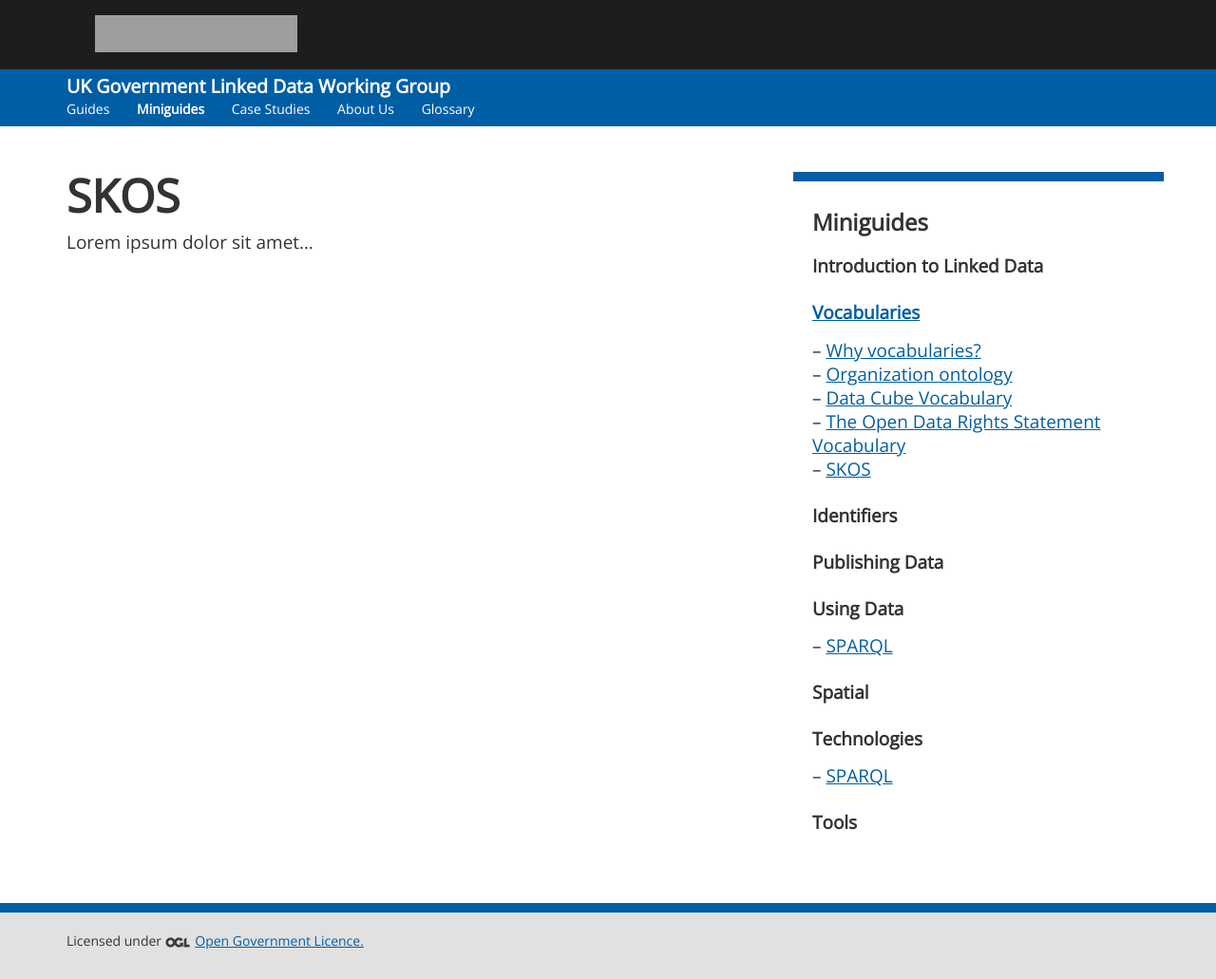
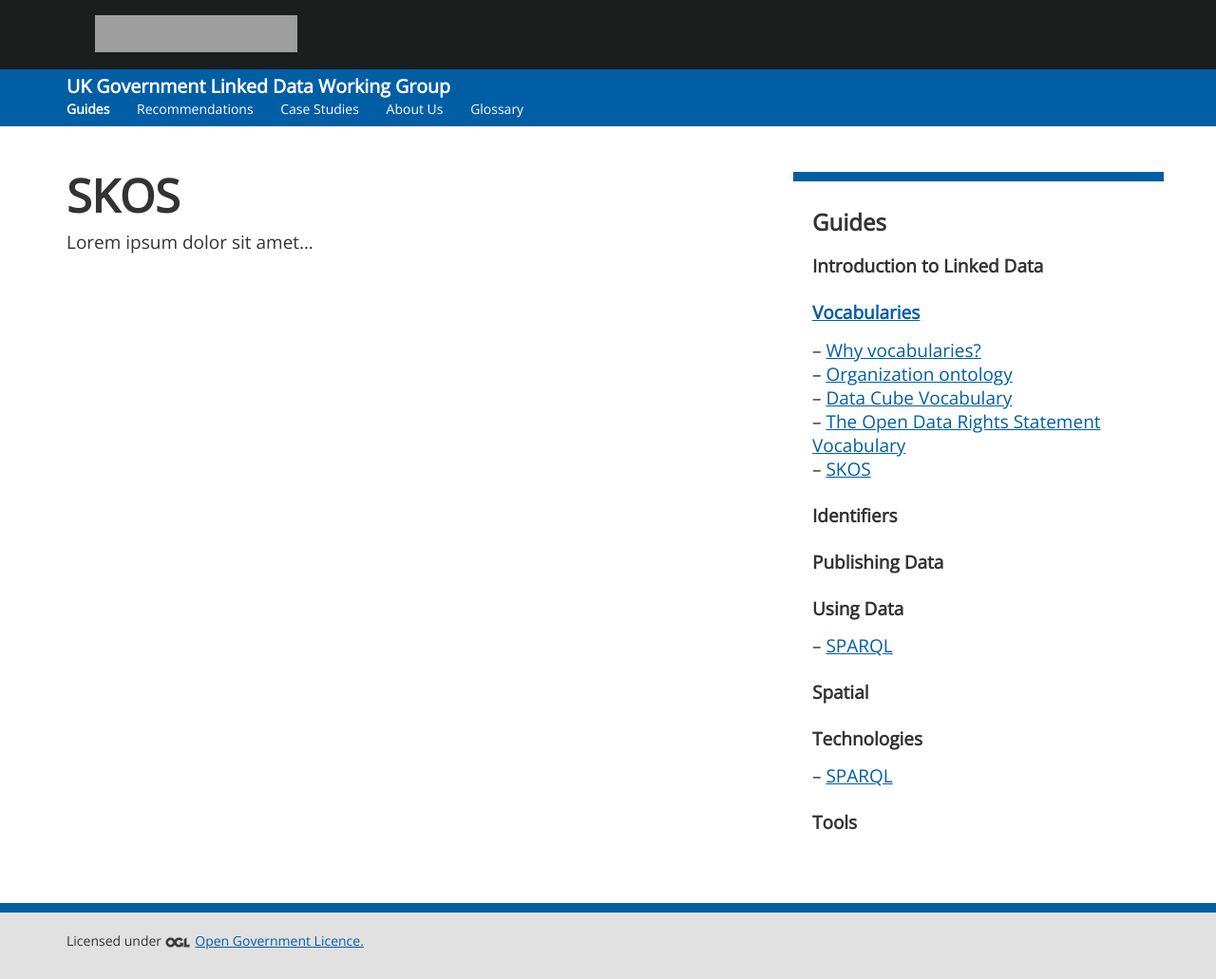
Before and after one commit to UKGovLD/ukgovldwg, a Jekyll site: the page built from miniguides/skos.md, in a window 1280 px wide. Shown: the whole page at 95% size. Built offline with Jekyll 4.4.1, drawn with Linux system fonts in a browser that asks for light colours; grey boxes are pictures that could not be loaded.

Commit message:
Rename sections and reorganise navigation

```diff
--- a/_data/guides.yml
+++ b/_data/guides.yml
@@ -11,7 +11,7 @@
 # - it's possible to have a file in the folder, published online, but not
 #   included in the menu (eg index.html)
 
-title: Guides
+title: Recommendations
 subpath: /guides/
 pages:
   - uri-patterns
--- a/_data/miniguides.yml
+++ b/_data/miniguides.yml
@@ -11,7 +11,7 @@
 # - it's possible to have a file in the folder, published online, but not
 #   included in the menu (eg index.html)
 
-title: Miniguides
+title: Guides
 subpath: /miniguides/
 
 sections:
--- a/_layouts/base.html
+++ b/_layouts/base.html
@@ -21,8 +21,8 @@
                 <div class="container">
                     <ul class="subnav subnav-data">
                         {% assign current_section = page.url | remove_first:'/' | split:"/" | first %}
+                        <li><a {% if current_section == "miniguides" %}class="active"{% endif %} href="{{ site.rootpath }}{{ site.data.miniguides.subpath }}">{{ site.data.miniguides.title }}</a></li>
                         <li><a {% if current_section == "guides" %}class="active"{% endif %} href="{{ site.rootpath }}{{ site.data.guides.subpath }}">{{ site.data.guides.title }}</a></li>
-                        <li><a {% if current_section == "miniguides" %}class="active"{% endif %} href="{{ site.rootpath }}{{ site.data.miniguides.subpath }}">{{ site.data.miniguides.title }}</a></li>
                         <li><a {% if current_section == "case-studies" %}class="active"{% endif %} href="{{ site.rootpath }}{{ site.data.case-studies.subpath }}">{{ site.data.case-studies.title }}</a></li>
                         <li><a {% if current_section == "about-us" %}class="active"{% endif %} href="{{ site.rootpath }}{{ site.data.about-us.subpath }}">{{ site.data.about-us.title }}</a></li>
                         <li><a {% if current_section == "glossary" %}class="active"{% endif %} href="{{ site.rootpath }}{{ site.data.glossary.subpath }}">{{ site.data.glossary.title }}</a></li>
--- a/_layouts/miniguide.html
+++ b/_layouts/miniguide.html
@@ -10,7 +10,7 @@
 		</div>
 	</div>
 	<div id="sidebar" class='one-third'>
-		<h2>Miniguides</h2>
+		<h2>Guides</h2>
 		{% include miniguides_menu.html %}
 	</div>
 </div>
```
